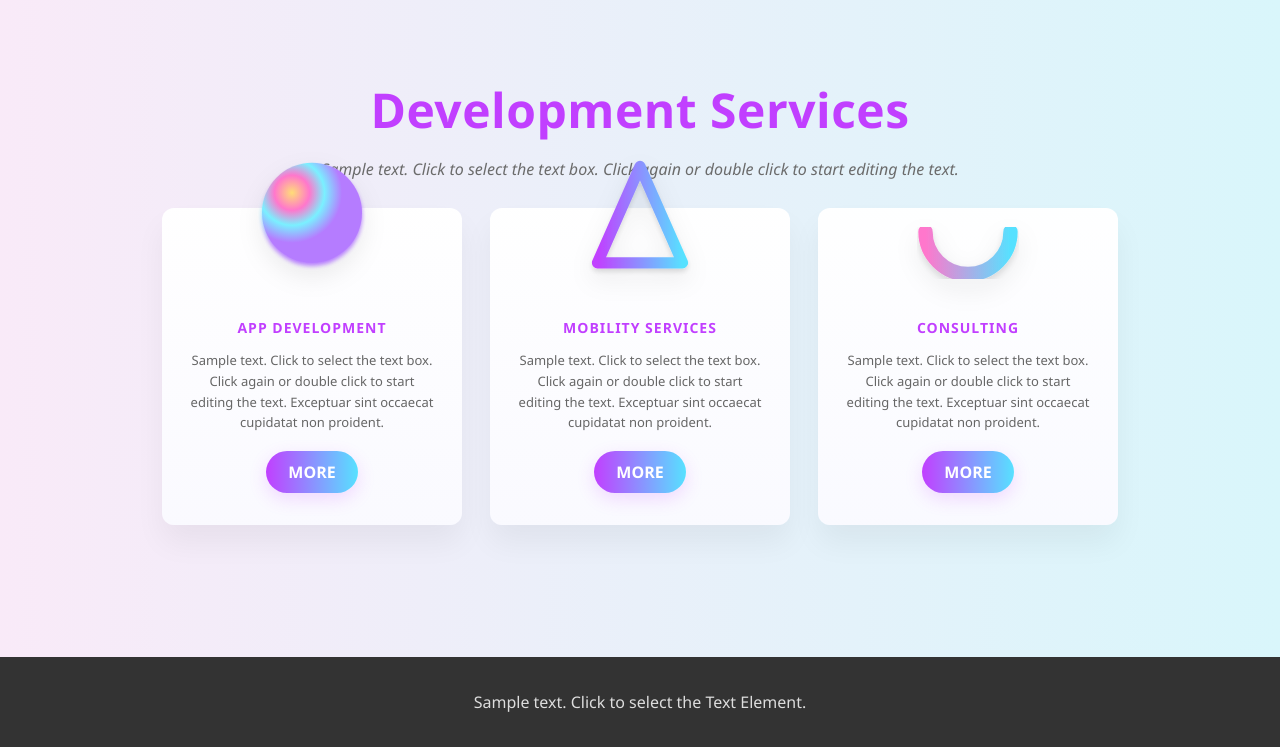
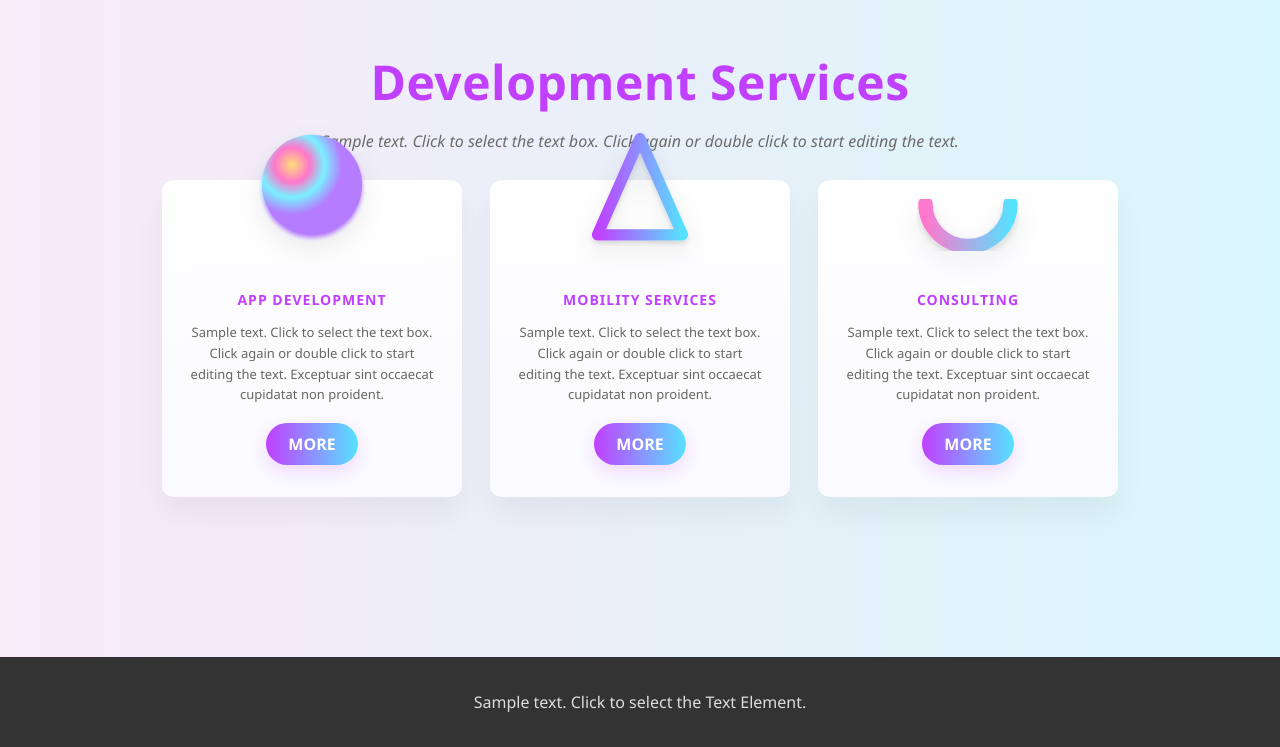
Before and after one commit to kamilasugak/4-, a plain HTML site: page index.html in a window 1280 px wide. Shown: the part 53-800 px from the top of the page. Drawn offline with Linux system fonts and the light colour scheme.

Commit message:
Update styles.css

```diff
--- a/styles.css
+++ b/styles.css
@@ -30,13 +30,13 @@ body{
 
 /* hero */
 .hero{
-  padding:40px 20px 80px;
+  padding:20px 20px 60px;
   text-align:center;
 }
 .hero-inner{max-width:1100px;margin:0 auto;padding:20px;}
 h1{
   color:var(--accent1);
-  font-size:48px;margin:8px 0 4px;
+  font-size:48px;margin:0px 0 4px;
   letter-spacing:0.5px;
 }
 .lead{font-style:italic;color:var(--muted);margin-bottom:28px;}
```
